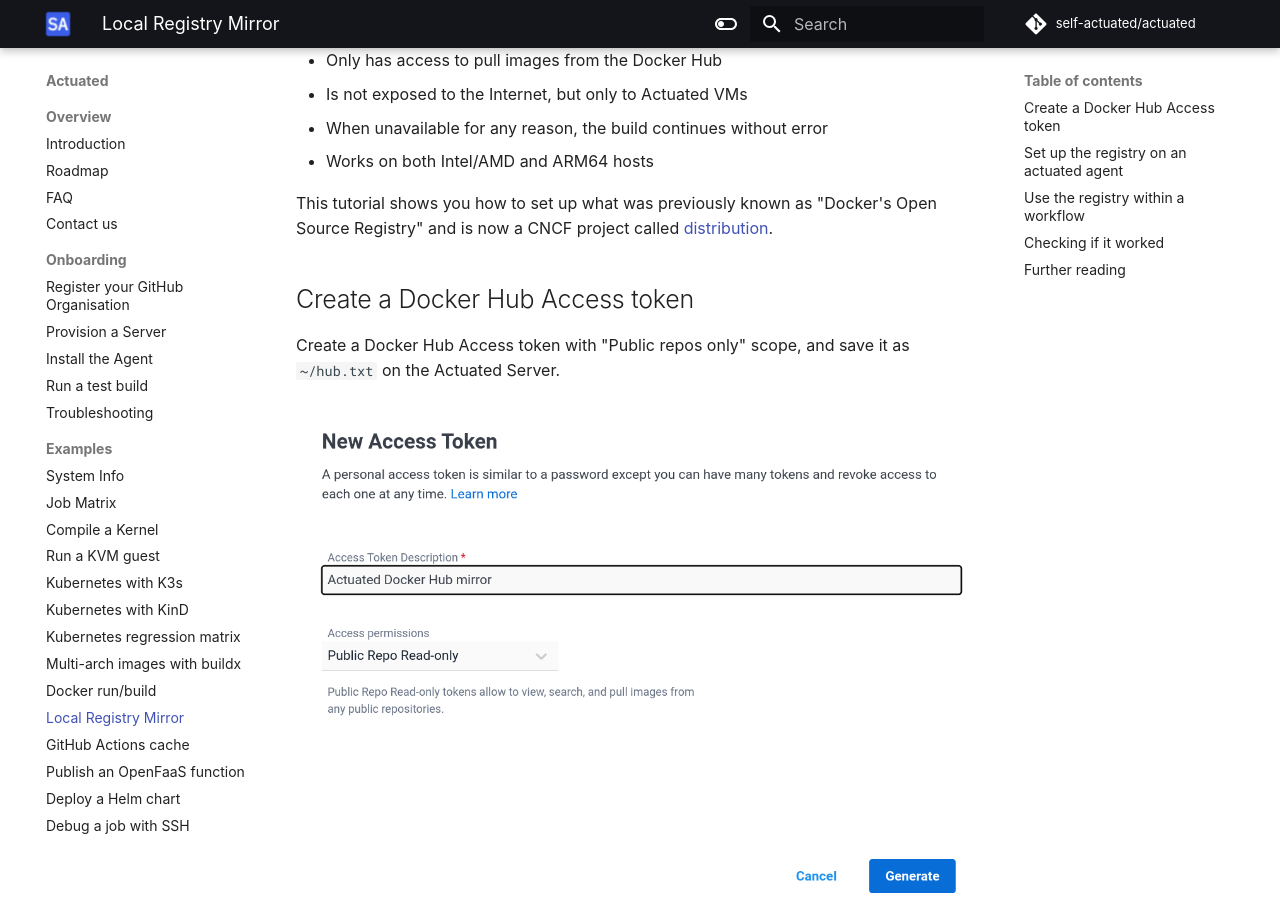
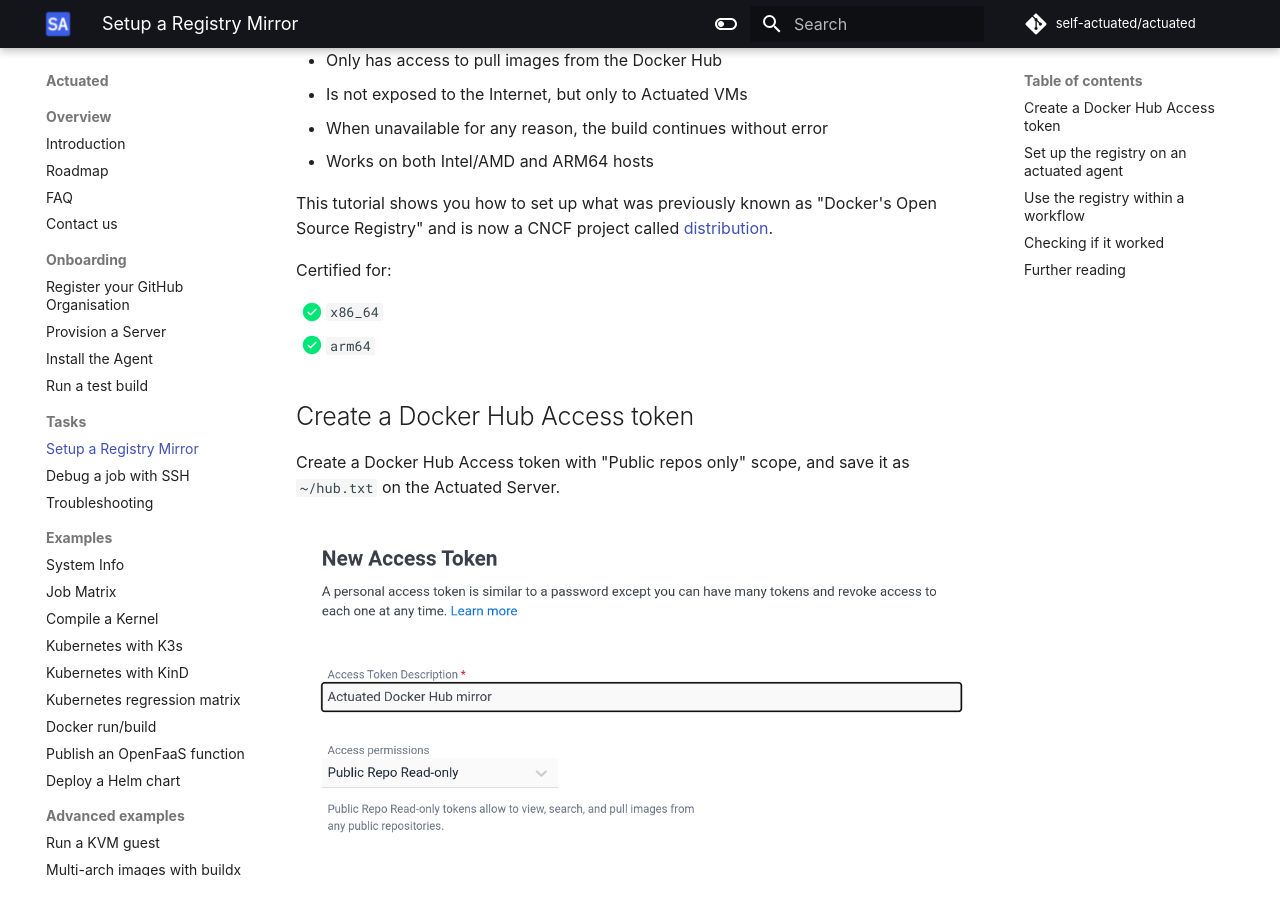
Before and after one commit to welteki/docs.actuated.dev, an MkDocs documentation site: the page built from docs/tasks/registry-mirror.md, in a window 1280 px wide and 900 px high, scrolled down 600 px. Built offline with MkDocs 1.6.1 and Material for MkDocs 9.7.7, drawn with Linux system fonts in a browser that asks for light colours; some web fonts are replaced.

Commit message:
Move some pages around
Signed-off-by: Alex Ellis (OpenFaaS Ltd) <alexellis2@gmail.com>

```diff
--- a/docs/examples/registry-mirror.md
+++ b/docs/tasks/registry-mirror.md
@@ -23,6 +23,11 @@
 * Works on both Intel/AMD and ARM64 hosts
 
 This tutorial shows you how to set up what was previously known as "Docker's Open Source Registry" and is now a CNCF project called [distribution](https://github.com/distribution/distribution).
+
+Certified for:
+
+- [x] `x86_64`
+- [x] `arm64`
 
 ## Create a Docker Hub Access token
 
--- a/mkdocs.yml
+++ b/mkdocs.yml
@@ -96,22 +96,25 @@
       - Provision a Server: provision-server.md
       - Install the Agent: install-agent.md
       - Run a test build: test-build.md
-      - Troubleshooting: troubleshooting.md
+  - Tasks:
+    - Setup a Registry Mirror: tasks/registry-mirror.md
+    - Debug a job with SSH: tasks/debug-ssh.md
+    - Troubleshooting: troubleshooting.md
+
   - Examples:
       - System Info: examples/system-info.md
       - Job Matrix: examples/matrix.md
       - Compile a Kernel: examples/kernel.md
-      - Run a KVM guest: examples/kvm-guest.md
       - Kubernetes with K3s: examples/k3s.md
       - Kubernetes with KinD: examples/kind.md
       - Kubernetes regression matrix: examples/matrix-k8s.md
-      - Multi-arch images with buildx: examples/multiarch-buildx.md
       - Docker run/build: examples/docker.md
-      - Local Registry Mirror: examples/registry-mirror.md
-      - GitHub Actions cache: examples/github-actions-cache.md
       - Publish an OpenFaaS function: examples/openfaas-publish.md
       - Deploy a Helm chart: examples/openfaas-helm.md
-      - Debug a job with SSH: examples/debug-ssh.md
+  - Advanced examples:
+    - Run a KVM guest: examples/kvm-guest.md
+    - Multi-arch images with buildx: examples/multiarch-buildx.md
+    - GitHub Actions cache: examples/github-actions-cache.md
 
 extra:
   analytics:
```
Also changed, not shown: docs/examples/system-info.md (+1 -1 lines), docs/tasks/debug-ssh.md (renamed from docs/examples/debug-ssh.md, +1 -0 lines).
